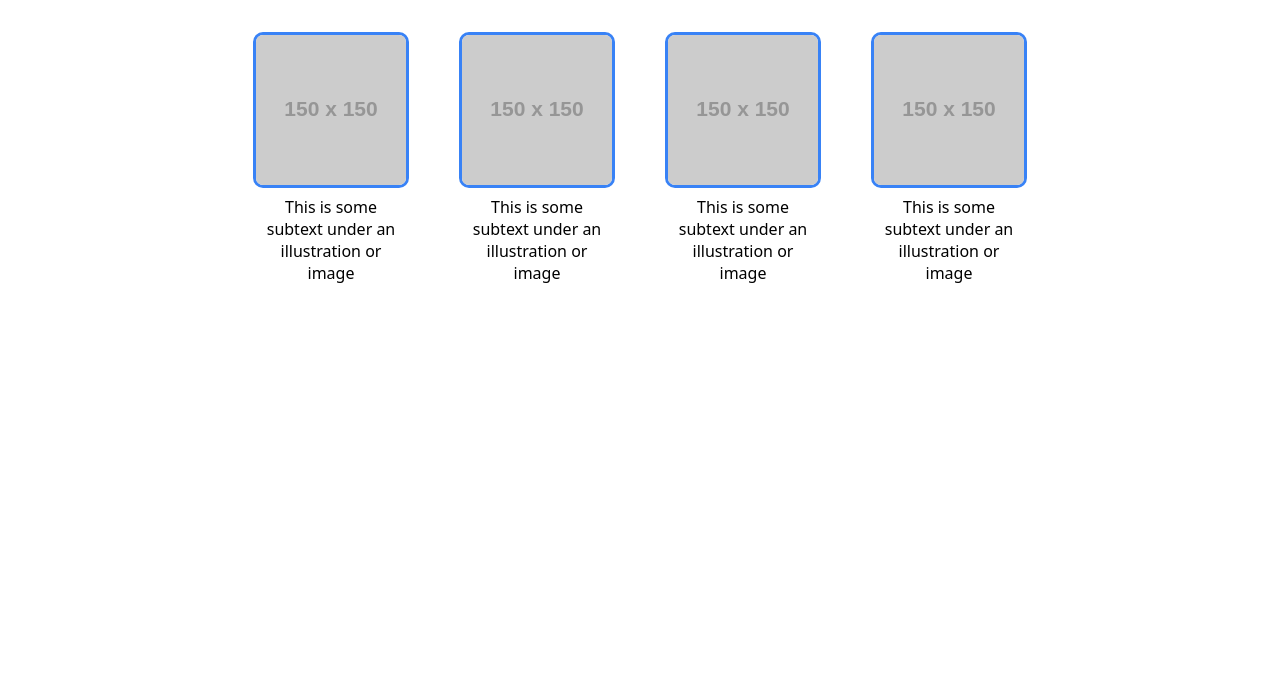
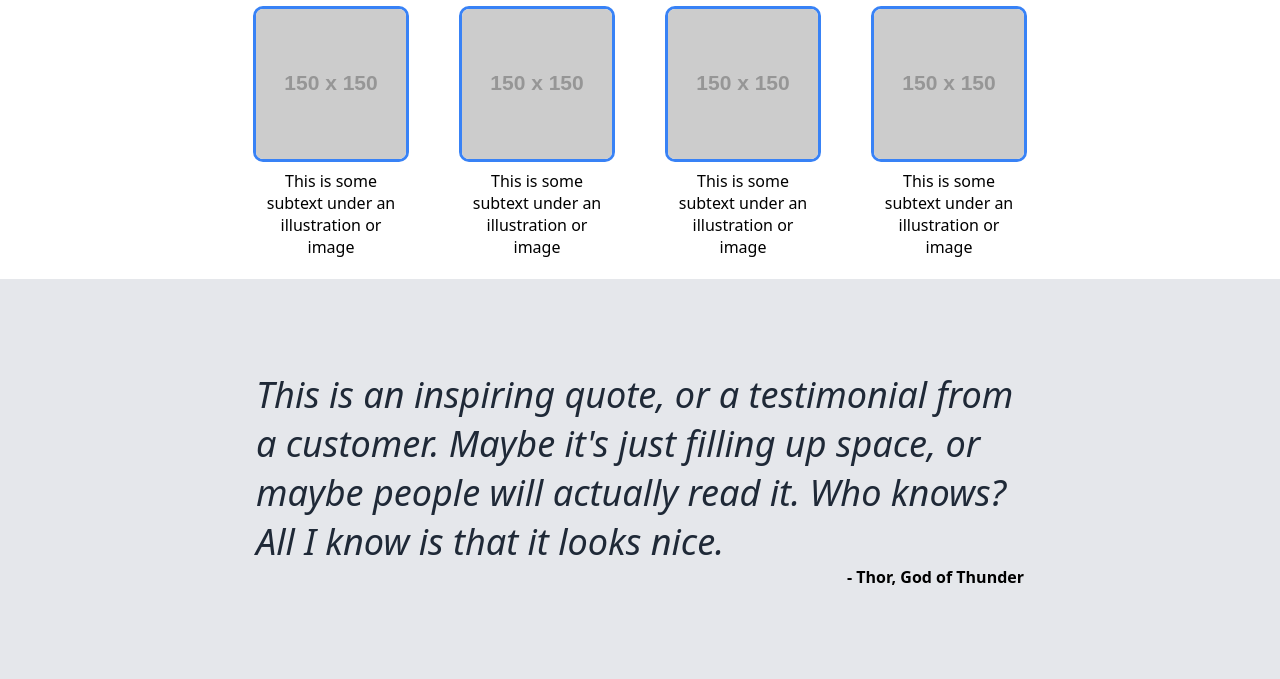
Before and after one commit to finnian-smith/landing-page, a plain HTML site: page index.html in a window 1280 px wide. Shown: the part 521-1200 px from the top of the page. Before the commit the page ends 853 px from the top, so only its background shows below. Drawn offline with Linux system fonts and the light colour scheme; placeholder pictures from the web are drawn by us.

Commit message:
Create quote section and set section heights

```diff
--- a/index.html
+++ b/index.html
@@ -92,5 +92,17 @@
         </div>
       </div>
     </div>
+
+    <!-- Quote -->
+    <div class="quote">
+      <div class="quote-content">
+        <p class="quote-text">
+          This is an inspiring quote, or a testimonial from a customer. Maybe
+          it's just filling up space, or maybe people will actually read it. Who
+          knows? All I know is that it looks nice.
+        </p>
+        <p class="quote-author">- Thor, God of Thunder</p>
+      </div>
+    </div>
   </body>
 </html>
--- a/styles.css
+++ b/styles.css
@@ -7,13 +7,12 @@
     Oxygen, Ubuntu, Cantarell, "Open Sans", "Helvetica Neue", sans-serif;
 }
 
-/* Header */
+/* Header Section */
 .header {
   background-color: #1f2937;
   height: 400px; /* Is this the right approach? */
 }
 
-/* Navbar */
 .navbar {
   display: flex;
   justify-content: space-between;
@@ -40,7 +39,6 @@
   gap: 30px;
 }
 
-/* Header Content */
 .header-content {
   width: 80%;
   margin: 48px auto;
@@ -48,7 +46,6 @@
   gap: 20px;
 }
 
-/* Header Text */
 .main-title {
   color: #f9faf8;
   font-size: 48px;
@@ -62,7 +59,6 @@
   margin-bottom: 5px;
 }
 
-/* Header Button */
 .main-sign-up {
   background-color: #3882f6;
   color: white;
@@ -72,12 +68,14 @@
   margin-top: 8px;
 }
 
-/* Information */
+/* Information Section */
 .information {
   display: flex;
   flex-direction: column;
+  justify-content: center;
   width: 80%;
-  margin: 48px auto;
+  margin: auto;
+  height: 400px;
 }
 
 .information-header {
@@ -109,3 +107,31 @@
   text-align: center;
   width: 150px;
 }
+
+/* Quote Section */
+.quote {
+  background-color: #e5e7eb;
+  margin: auto;
+  display: flex;
+  justify-content: center;
+  align-items: center;
+  height: 400px;
+}
+
+.quote-content {
+  display: flex;
+  flex-direction: column;
+  width: 60%;
+}
+
+.quote-text {
+  font-size: 36px;
+  color: #1f2937;
+  font-style: italic;
+  font-weight: 200;
+}
+
+.quote-author {
+  align-self: flex-end;
+  font-weight: 700;
+}
```
